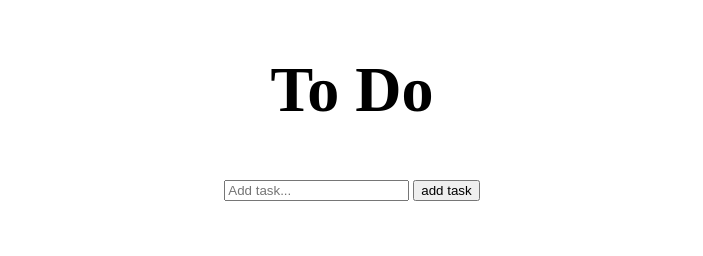
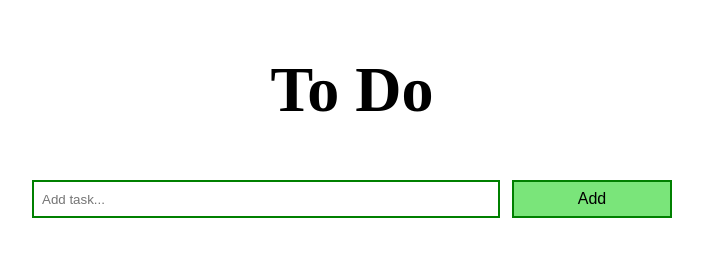
Before and after one commit to syedsufiyan888/jsp-6, a plain HTML site: page index.html in a window 1280 px wide. Shown: the whole page, without its empty margins (288-991 px from the left). Drawn offline with Linux system fonts and the light colour scheme.

Commit message:
CSS updated

```diff
--- a/index.html
+++ b/index.html
@@ -10,8 +10,10 @@
 <body>
     <section class="app">
         <h1 id="todo">To Do</h1>
+        <div class="textbtn">
         <input type="text" id="textinput" placeholder="Add task...">
-        <button id="addTaskbtn">add task</button>
+        <button id="addTaskbtn">Add</button>
+        </div>
         <ul id="tasklist"></ul>
     </section>
 </body>
--- a/style.css
+++ b/style.css
@@ -1,10 +1,65 @@
 body{
     padding: 0;
     margin: 0;
+    display: flex;
+    justify-content: center;
 }
 .app{
-    text-align: center;
+
+    /* border: 2px solid black; */
+    width: 50%;
+    height: auto;
+    padding-left: 3rem;
+    padding-right: 3rem;
+}
+.textbtn{
+    display: flex;
+    justify-content: space-between;
+
+}
+#textinput{
+    width: 70%;
+    padding: 0.5rem;
+    border: 2px solid green;
+}
+#addTaskbtn{
+    width: 25%;
+    padding: 0.5rem;
+    background-color: rgb(122, 229, 122);
+    border: 2px solid green;
+    font-size: 1rem;
+
+
+}
+#addTaskbtn:hover{
+    background-color: rgb(88, 166, 88);
+    cursor: pointer;
 }
 #todo{
     font-size: 4rem;
+    text-align: center;
 }
+ul{
+    list-style: decimal;
+    /* margin: 0; */
+    padding: 0;
+
+
+
+}
+li{
+    display: flex;
+    justify-content: space-between;
+    /* width: 100%; */
+
+}
+.deleteBtn{
+    background-color: rgb(228, 107, 107);
+    border-radius: 5rem;
+    font-weight: 900;
+
+}
+.deleteBtn:hover{
+    background-color: rgb(193, 95, 95);
+    cursor: pointer;
+}
```
